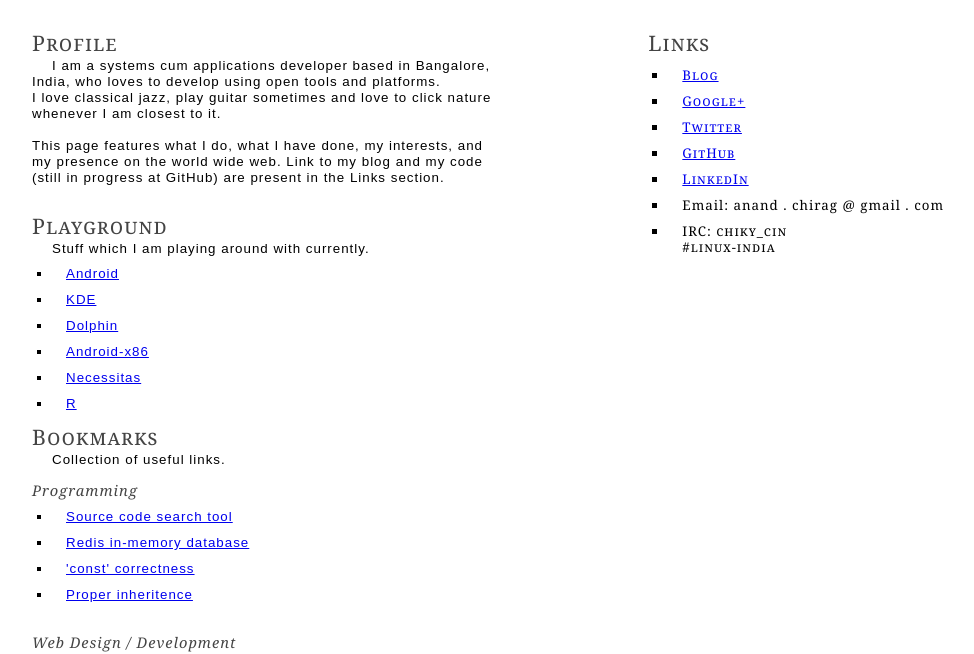
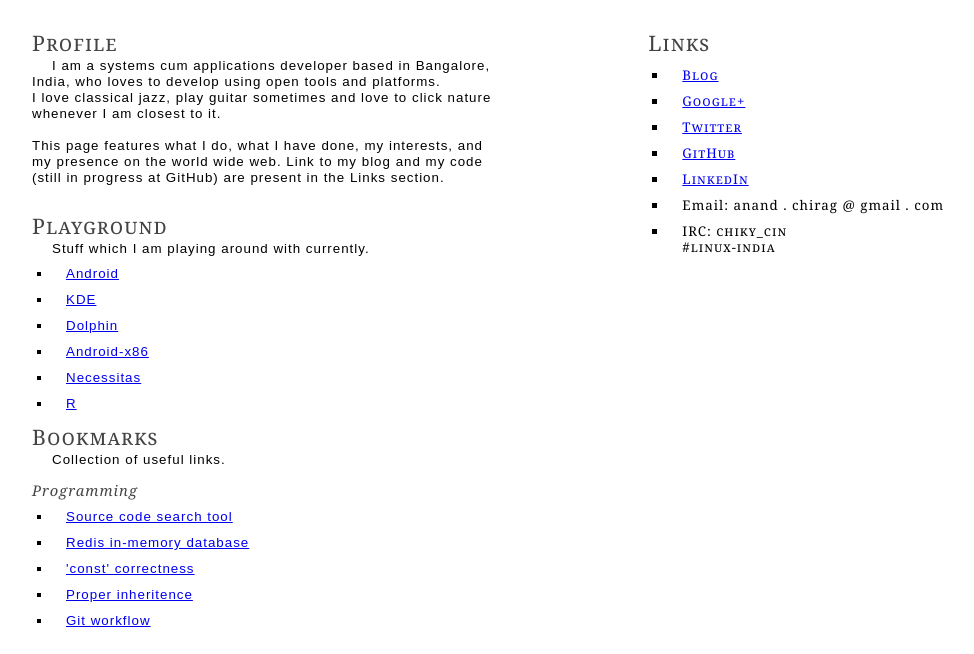
Before and after one commit to chiraganand/atvariance, a plain HTML site: page chiraganand/index.html in a window 1280 px wide. Shown: the part 154-808 px from the top of the page, without its empty margins (157-1131 px from the left). Drawn offline with Linux system fonts and the light colour scheme.

Commit message:
Added git workflow bookmark.

```diff
--- a/chiraganand/index.html
+++ b/chiraganand/index.html
@@ -122,6 +122,7 @@
 				<li> <a href="https://github.com/antirez/redis">Redis in-memory database</a>
 				<li> <a href=http://www.parashift.com/c++-faq-lite/const-correctness.html">'const' correctness</a>
 				<li> <a href="http://www.parashift.com/c++-faq-lite/proper-inheritance.html">Proper inheritence</a>
+				<li> <a href="http://sandofsky.com/blog/git-workflow.html">Git workflow</a>
 			</ul>
 
 			<br>
```
